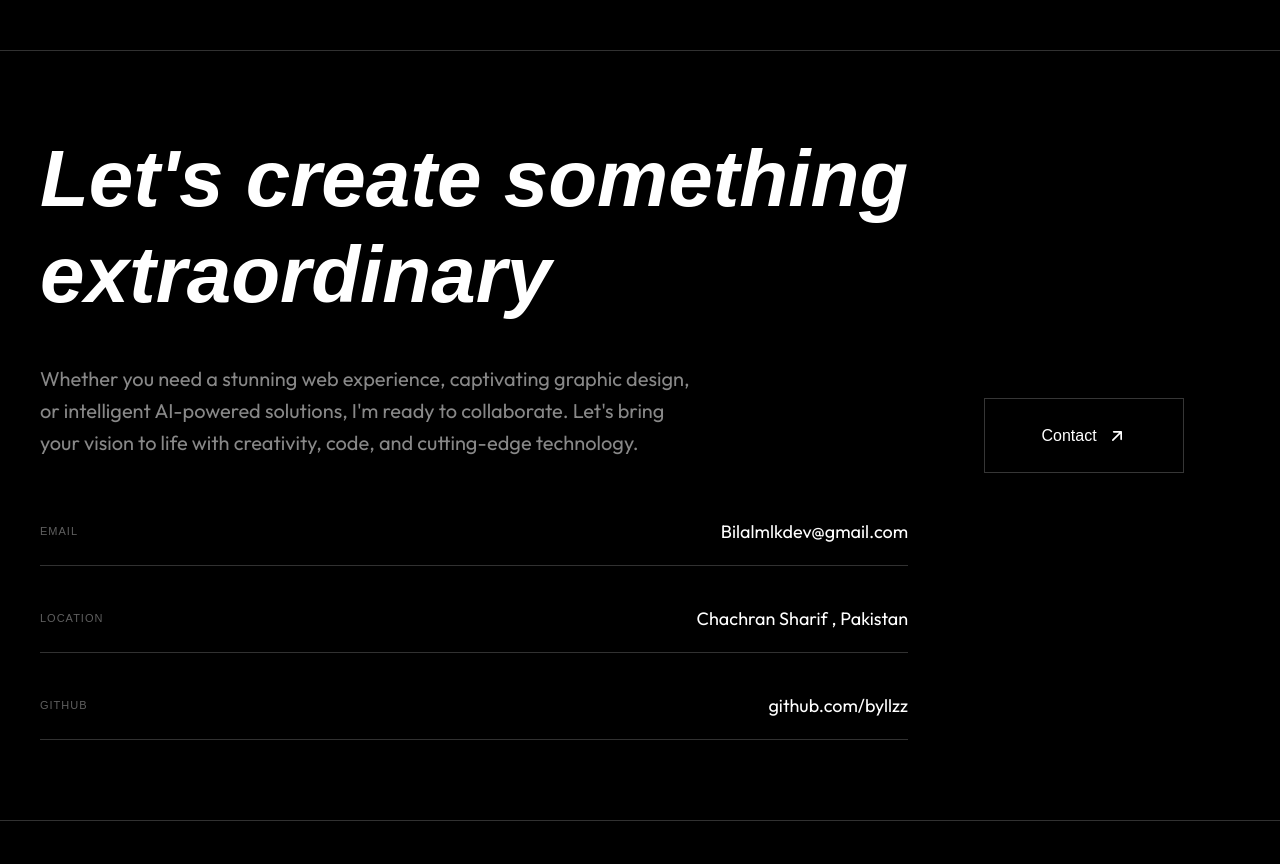
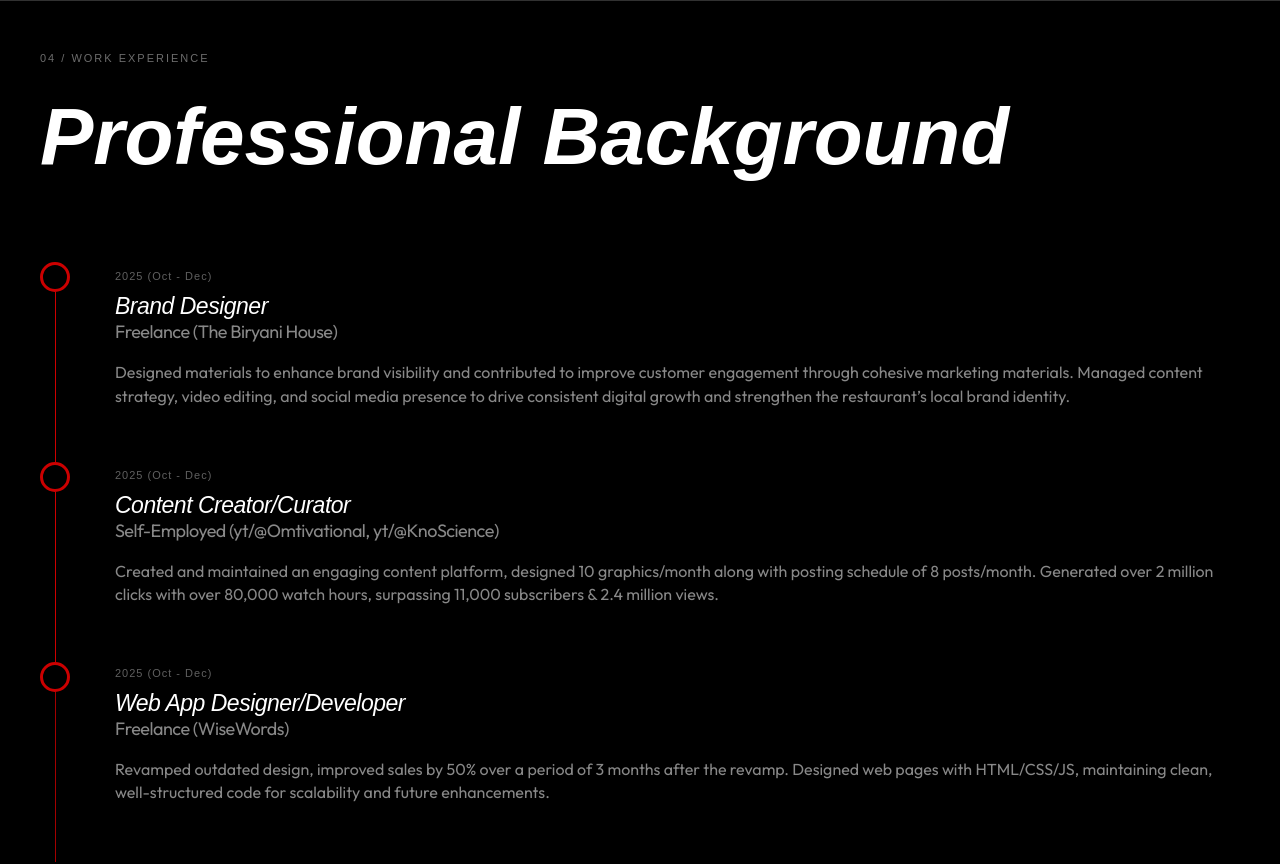
Before and after one commit to byllzz/portfolio, a React (Vite) app: page / in a window 1280 px wide. Shown: the top 864 px of the page. Built offline with nearby package versions, Linux system fonts and the light colour scheme; a web font is replaced by a local one.

Commit message:
background proffessinal section added

```diff
--- a/src/App.jsx
+++ b/src/App.jsx
@@ -2,13 +2,16 @@ import React from 'react'
 import SkillsSection from './sections/SkillsSection';
 import Footer from './sections/Footer';
 import Contact from './sections/Contact';
+import Background from './sections/Background';
 
 export default function App() {
   return (
   <>
   {/* <SkillsSection /> */}
+   <Background />
   <Contact />
   <Footer />
+
   </>
   )
 }
--- /dev/null
+++ b/src/sections/Background.jsx
@@ -0,0 +1,65 @@
+import React from 'react'
+import styles from '../styles/background.module.css'
+
+export default function Background () {
+  return (
+    <section className={styles.background}>
+     <div className={styles.backgroundData}>
+      <span className={styles.tag}>
+        04 / WORK EXPERIENCE
+      </span>
+      <h1>Professional  Background</h1>
+      <div className={styles.data}>
+        <div className={styles.left}>
+          <div className={styles.tag}>
+            <span></span>
+            <span></span>
+          </div>
+          <div className={styles.tag}>
+            <span></span>
+            <span></span>
+          </div>
+          <div className={styles.tag}>
+            <span></span>
+            <span></span>
+          </div>
+        </div>
+
+        <div className={styles.right}>
+          <div className={styles.experience}>
+            <span className={styles.date}>2025 (Oct - Dec)</span>
+            <h3 className={styles.title}>Brand Designer</h3>
+            <h4 className={styles.subtitle}>
+              Freelance (The Biryani House)
+            </h4>
+            <p className={styles.desc}>
+              Designed materials to enhance brand visibility and contributed to improve customer engagement through cohesive marketing materials. Managed content strategy, video editing, and social media presence to drive consistent digital growth and strengthen the restaurant’s local brand identity.
+            </p>
+          </div>
+          <div className={styles.experience}>
+            <span className={styles.date}>2025 (Oct - Dec)</span>
+            <h3 className={styles.title}>Content Creator/Curator</h3>
+            <h4 className={styles.subtitle}>
+
+Self-Employed (yt/@Omtivational, yt/@KnoScience)
+            </h4>
+            <p className={styles.desc}>
+             Created and maintained an engaging content platform, designed 10 graphics/month along with posting schedule of 8 posts/month. Generated over 2 million clicks with over 80,000 watch hours, surpassing 11,000 subscribers & 2.4 million views.
+            </p>
+          </div>
+          <div className={styles.experience}>
+            <span className={styles.date}>2025 (Oct - Dec)</span>
+            <h3 className={styles.title}>Web App Designer/Developer</h3>
+            <h4 className={styles.subtitle}>
+              Freelance (WiseWords)
+            </h4>
+            <p className={styles.desc}>
+           Revamped outdated design, improved sales by 50% over a period of 3 months after the revamp. Designed web pages with HTML/CSS/JS, maintaining clean, well-structured code for scalability and future enhancements.
+            </p>
+          </div>
+        </div>
+      </div>
+     </div>
+    </section>
+  )
+}
--- /dev/null
+++ b/src/styles/Background.module.css
@@ -0,0 +1,104 @@
+.background {
+  width: 100%;
+  border-top: 1px solid #8888885c;
+  padding-block: 50px;
+}
+.backgroundData {
+  display: flex;
+  flex-direction: column;
+  align-items: flex-start;
+  gap: 30px;
+  flex-wrap: nowrap;
+  width: 100%;
+  max-width: 1200px;
+  margin: auto;
+}
+.tag {
+  text-transform: uppercase;
+  font-size: 11px;
+  color: #888888;
+  opacity: .8;
+  letter-spacing: 2px;
+  font-family: "Jetbrains Mono" ,sans-serif;
+}
+.backgroundData h1 {
+  font-size: 80px;
+  font-family: "Instrument Serif" ,sans-serif;
+  font-style: italic;
+}
+.data {
+  display: flex;
+  align-items: center;
+  gap: 45px;
+  margin-top: 55px;
+}
+.data .left {
+ display: flex;
+ flex-direction: column;
+ align-items: center;
+}
+.tag {
+  display: flex;
+  flex-direction: column;
+  align-items: center;
+}
+.tag span:first-child {
+height: 30px;
+width: 30px;
+border-radius: 50%;
+border: 3px solid #ff0000;
+}
+.tag span:last-child {
+  height: 170px;
+  width: 1px;
+  background-color: #ff0000;
+}
+
+.tag:last-child span:last-child {
+  opacity: .8;
+}
+
+.data .right {
+  display: flex;
+  flex-direction: column;
+  align-items: flex-start;
+  gap: 60px;
+  position: relative;
+  bottom: 25px;
+}
+.experience {
+  display: flex;
+  flex-direction: column;
+  align-items: flex-start;
+  gap: 10px;
+}
+.experience .date {
+ font-size: 11px;
+ font-family: "Jetbrains Mono" ,sans-serif;
+ color: #888888;
+ opacity: .7;
+ letter-spacing: 1px;
+}
+
+.experience .title {
+  font-family: "Instrument Serif" ,sans-serif;
+  font-size: 23px;
+  font-style:italic;
+  line-height: 1;
+  font-weight: 500;
+  letter-spacing: -.5px;
+}
+.experience .subtitle {
+  font-family: "Outfit" ,sans-serif;
+ font-weight: 400;letter-spacing: .5px;
+ color: #888888;
+ letter-spacing: -.5px;
+ font-size: 18px;
+ position: relative;
+ bottom: 5px;
+}
+.experience .desc {
+  color: #888888;
+  font-family: "Outfit" ,sans-serif;
+  margin-top: 5px;
+}
```
